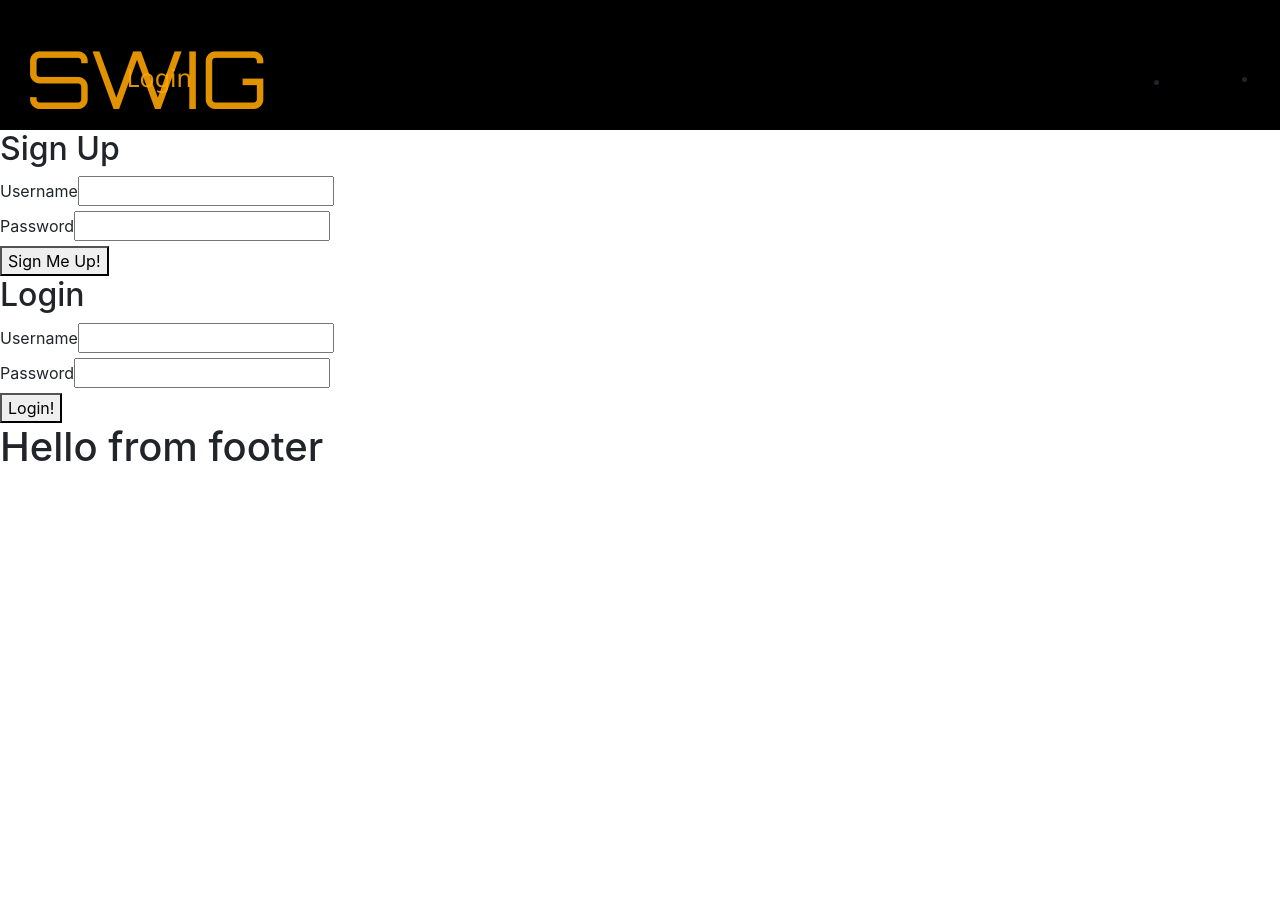
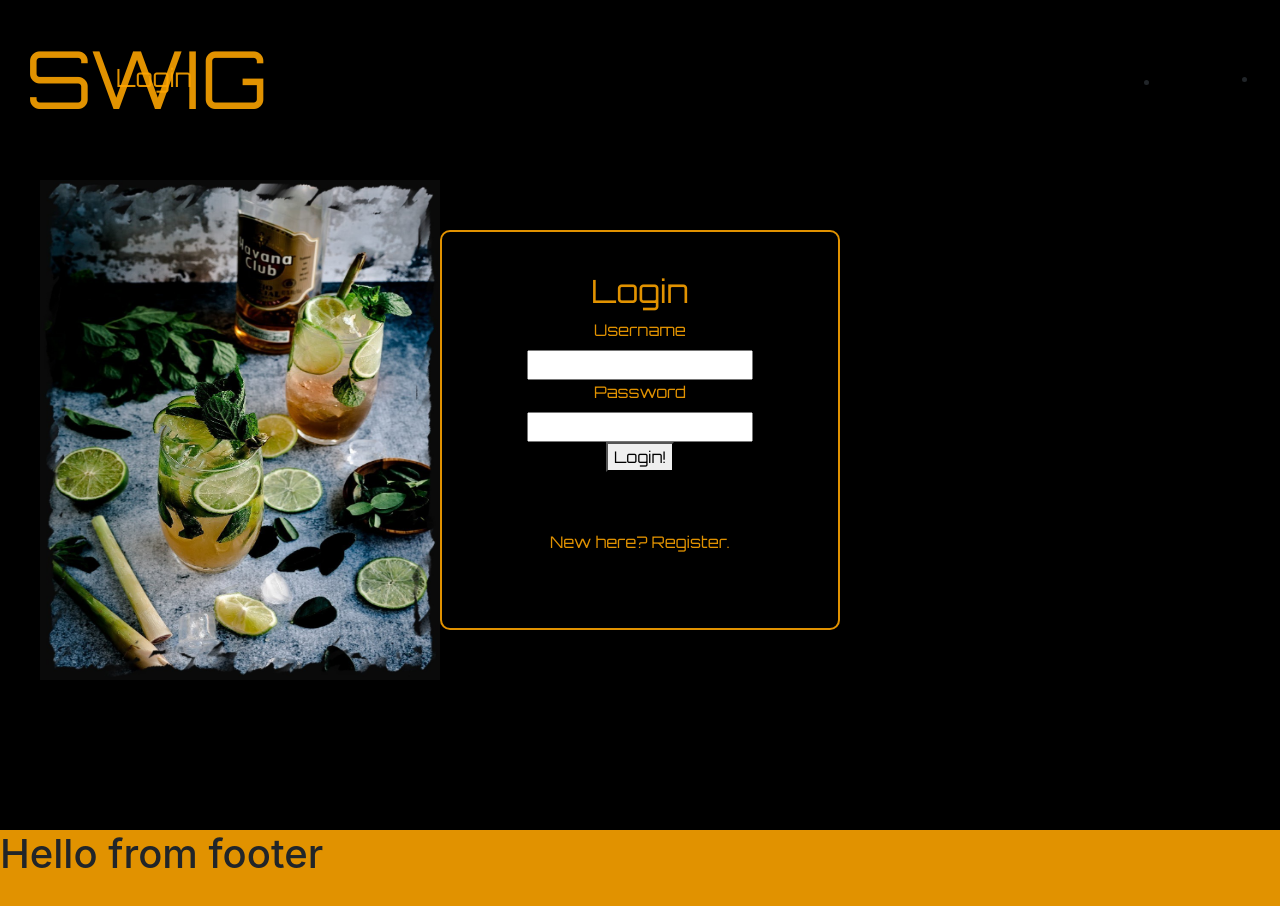
Before and after one commit to jayhunt0824/finalProject-client, a React (Create React App) app: page /user in a window 1280 px wide. Shown: the top 906 px of the page. Before the commit the page ends 800 px from the top, so only its background shows below. Built offline with nearby package versions, Linux system fonts and the light colour scheme.

Commit message:
some styling done

```diff
--- a/src/App.css
+++ b/src/App.css
@@ -1,5 +1,9 @@
 .App {
   text-align: center;
+}
+
+.entireApp {
+  background-color: black;
 }
 
 .App-logo {
@@ -23,10 +27,14 @@
 }
 
 .createRecipe {
-  height: 700px;
+  height: 900px;
   width: 300px;
   padding: 30px;
-  background-color: beige;
+  background-color: black;
+  color: rgba(255, 166, 0, 0.883);
+  font-family: "Orbitron", sans-serif;
+  position: relative;
+  top: 50px;
 }
 
 .jumbotron {
@@ -41,7 +49,7 @@
 .links {
   color: rgba(255, 166, 0, 0.883);
   font-size: 25px;
-  font-family: "Segoe UI", Tahoma, Geneva, Verdana, sans-serif;
+  font-family: "Orbitron", sans-serif;
   position: relative;
   right: 1050px;
 }
@@ -52,7 +60,7 @@
 }
 
 .footer {
-  background-color: white;
+  background-color: rgba(255, 166, 0, 0.883);
   height: 300px;
 }
 
@@ -71,3 +79,30 @@
   left: 570px;
   bottom: 284px;
 }
+
+.auth {
+  height: 700px;
+  background-color: black;
+}
+
+#signupLogin {
+  background-color: black;
+  height: 400px;
+  width: 400px;
+  position: relative;
+  text-align: center;
+  top: -400px;
+  border: 2px solid rgba(255, 166, 0, 0.883);
+  border-radius: 10px;
+  color: rgba(255, 166, 0, 0.883);
+  font-family: "Orbitron", sans-serif;
+  padding: 40px;
+}
+
+.mojito {
+  height: 500px;
+  width: 400px;
+  position: relative;
+  top: 50px;
+  left: 40px;
+}
--- a/src/App.tsx
+++ b/src/App.tsx
@@ -27,9 +27,14 @@ class App extends React.Component<AppProps, AppState> {
     console.log(sessionToken);
   };
 
+  // updateUsername = (newUsername) => {
+  //   localStorage.setItem("Username", newUsername);
+  //   setUsername(newUsername);
+  // };
+
   render() {
     return (
-      <div>
+      <div className="entireApp">
         <Sitebar />
         {/* <MainPage /> */}
         <Switch>
@@ -38,7 +43,10 @@ class App extends React.Component<AppProps, AppState> {
             {this.state.sessionToken ? (
               <Redirect to="/myrecipes" />
             ) : (
-              <Auth updateToken={this.updateToken} />
+              <Auth
+                updateToken={this.updateToken}
+                // updateUsername={this.updateUsername}
+              />
             )}
             {/* </Route> component={Auth} /> */}{" "}
           </Route>
--- a/src/components/Auth/Auth.tsx
+++ b/src/components/Auth/Auth.tsx
@@ -1,33 +1,75 @@
 import React from "react";
-
+import { Container, Row, Col, Label } from "reactstrap";
 import { Signup } from "./Signup";
 import { Login } from "./Login";
+import mojitoeffect from "../Home/assets/mojitoeffect.jpg";
 
 export interface AuthProps {
   updateToken: Function;
+  // updateUsername: Function;
 }
 
-export interface AuthState {}
+export interface AuthState {
+  displayLogin: boolean;
+}
 
 export class Auth extends React.Component<AuthProps, AuthState> {
   constructor(props: AuthProps) {
     super(props);
     this.state = {
-      sessionToken: "",
+      displayLogin: true,
     };
   }
 
-  // updateToken = (sessionToken: string) => {
-  //   localStorage.setItem("token", sessionToken);
-  //   this.setState({ sessionToken: sessionToken });
-  //   console.log(sessionToken);
-  // };
+  toggle = () => this.setState({ displayLogin: !this.state.displayLogin });
 
   render() {
     return (
-      <div>
-        <Signup updateToken={this.props.updateToken} />
-        <Login updateToken={this.props.updateToken} />
+      <div className="auth">
+        <div>
+          <img className="mojito" src={mojitoeffect} alt="" />
+        </div>
+
+        <Row className="justify-content-md-center" style={{ width: "auto" }}>
+          {this.state.displayLogin ? (
+            <Login
+              updateToken={this.props.updateToken}
+              // updateUsername={this.props.updateUsername}
+            />
+          ) : (
+            <Signup
+              updateToken={this.props.updateToken}
+              // updateUsername={this.props.updateUsername}
+            />
+          )}
+        </Row>
+        <Row
+          className="justify-content-md-center"
+          style={{
+            position: "relative",
+            color: "rgba(255, 166, 0, 0.883)",
+            fontFamily: "Orbitron",
+            bottom: 500,
+          }}
+        >
+          {this.state.displayLogin ? (
+            <a
+              style={{ cursor: "pointer", fontSize: 16 }}
+              onClick={this.toggle}
+            >
+              New here? Register.
+            </a>
+          ) : (
+            <a
+              style={{ cursor: "pointer", fontSize: 16 }}
+              onClick={this.toggle}
+            >
+              Already have an account? Log in.
+            </a>
+          )}
+        </Row>
+        {/* <Signup updateToken={this.props.updateToken} />
+        <Login updateToken={this.props.updateToken} /> */}
       </div>
     );
   }
--- a/src/components/Auth/Login.tsx
+++ b/src/components/Auth/Login.tsx
@@ -85,7 +85,7 @@ export class Login extends React.Component<LoginProps, LoginState> {
 
     return (
       <div className="wrapper">
-        <div className="form-wrapper">
+        <div className="form-wrapper" id="signupLogin">
           <h2>Login</h2>
           <form onSubmit={this.handleSubmit} noValidate>
             <div className="username">
--- a/src/components/Auth/Signup.tsx
+++ b/src/components/Auth/Signup.tsx
@@ -83,7 +83,7 @@ export class Signup extends React.Component<SignUpProps, SignUpState> {
     const { errors } = this.state;
     return (
       <div className="wrapper">
-        <div className="form-wrapper">
+        <div className="form-wrapper" id="signupLogin">
           <h2>Sign Up</h2>
           <form onSubmit={this.handleSubmit} noValidate>
             <div className="username">
```
Also changed, not shown: src/components/Home/assets/mojito.jfif (added), src/components/Home/assets/mojitoeffect.jpg (added).
